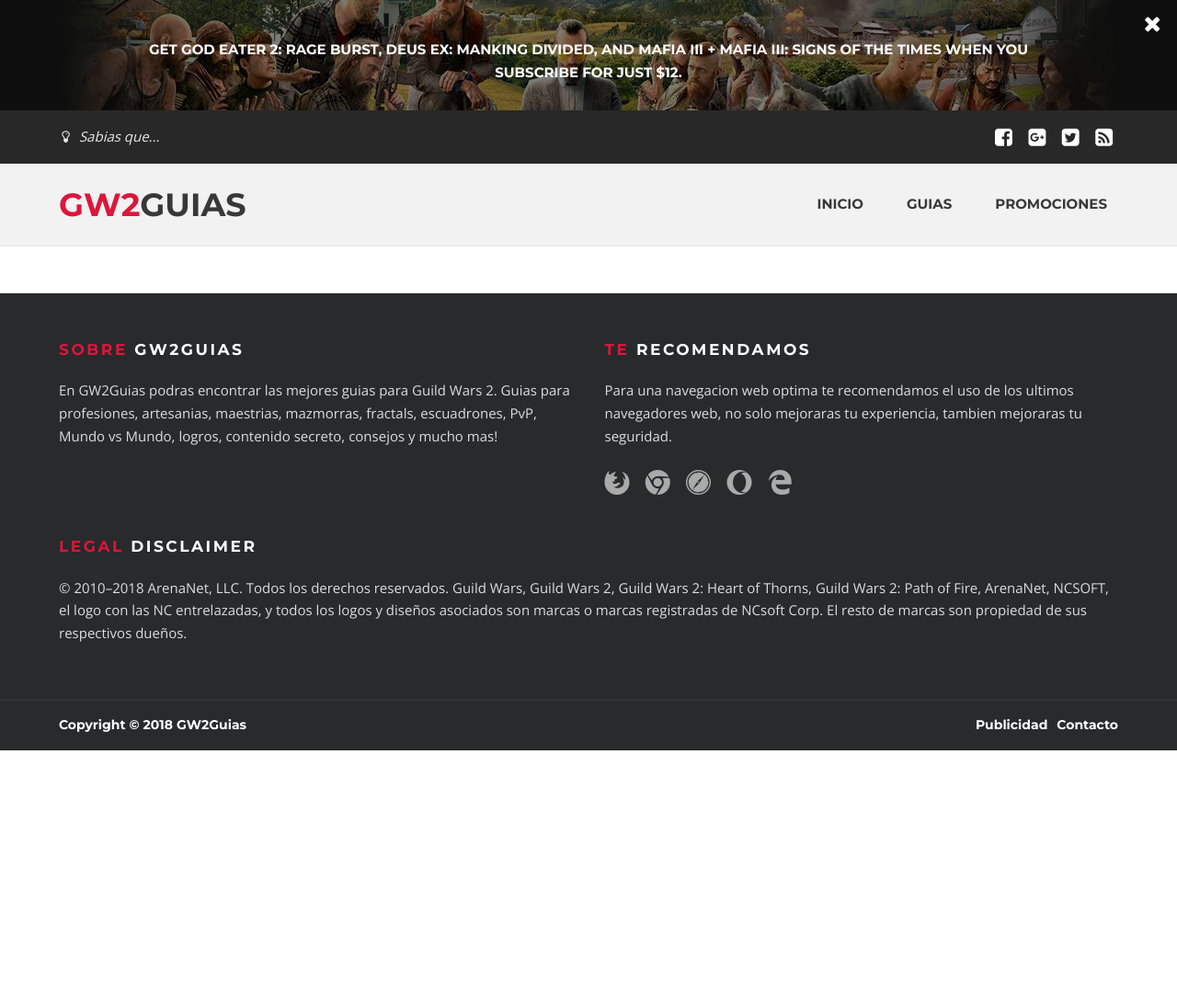
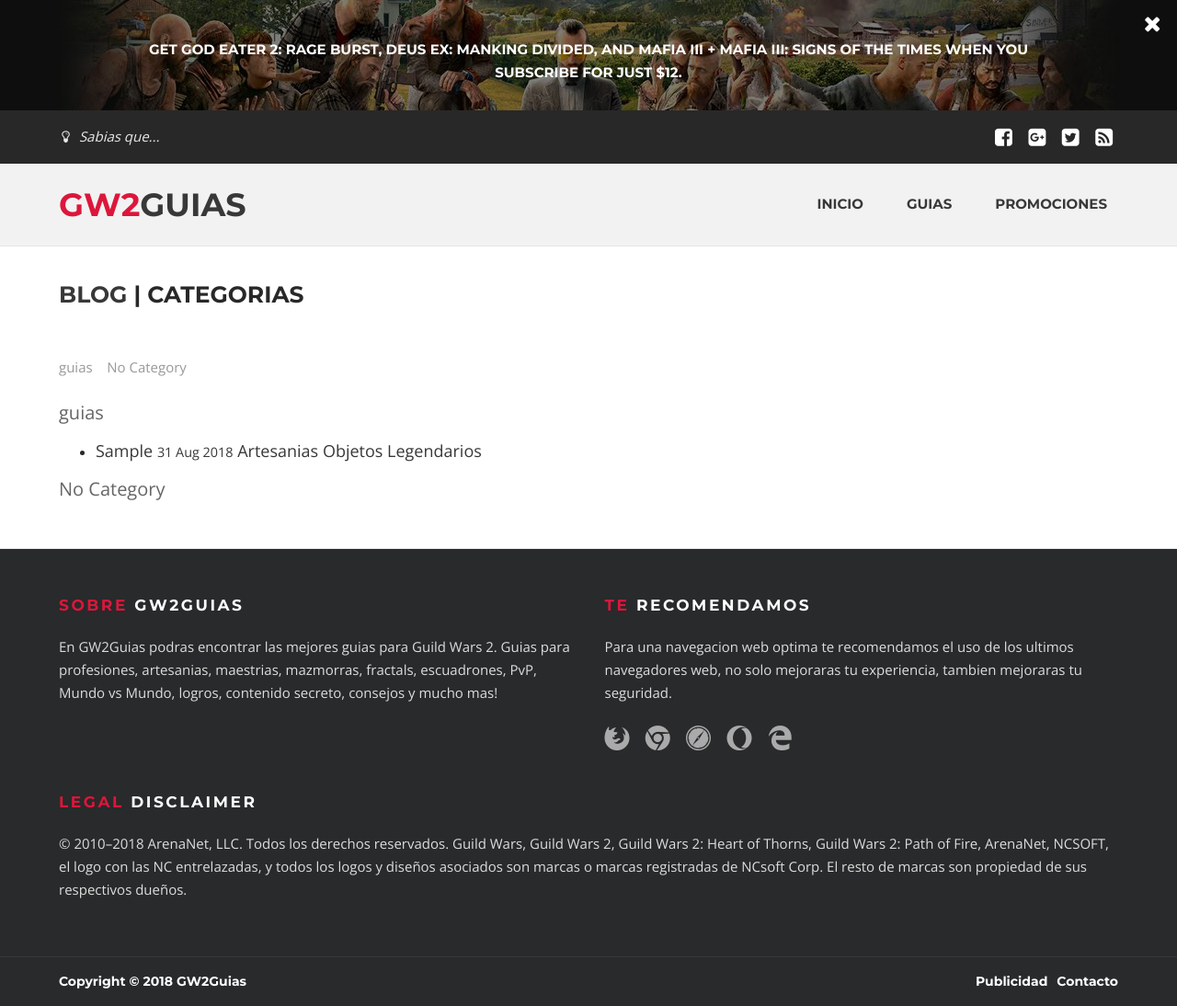
Before and after one commit to ACast59/GW2Guias, a Jekyll site: the page built from category.html, in a window 1280 px wide. Shown: the whole page at 92% size. Built offline with Jekyll 4.4.1, drawn with Linux system fonts in a browser that asks for light colours; before the commit the page ends 900 px from its top, so only the background shows below that.

Commit message:
Update category.html

```diff
--- a/category.html
+++ b/category.html
@@ -3,31 +3,84 @@
 title: Categorias
 ---
 
-{% comment %}
-=======================
-The following part extracts all the tags from your posts and sort tags, so that you do not need to manually collect your tags to a place.
-=======================
-{% endcomment %}
-{% assign rawtags = "" %}
+{% comment%}
+Here we generate all the categories.
+{% endcomment%}
+
+{% assign rawcats = "" %}
 {% for post in site.posts %}
-	{% assign ttags = post.tags | join:'|' | append:'|' %}
-	{% assign rawtags = rawtags | append:ttags %}
+{% assign tcats = post.category | join:'|' | append:'|' %}
+{% assign rawcats = rawcats | append:tcats %}
 {% endfor %}
-{% assign rawtags = rawtags | split:'|' | sort %}
 
-{% comment %}
-=======================
-The following part removes dulpicated tags and invalid tags like blank tag.
-=======================
-{% endcomment %}
-{% assign tags = "" %}
-{% for tag in rawtags %}
-	{% if tag != "" %}
-		{% if tags == "" %}
-			{% assign tags = tag | split:'|' %}
-		{% endif %}
-		{% unless tags contains tag %}
-			{% assign tags = tags | join:'|' | append:'|' | append:tag | split:'|' %}
-		{% endunless %}
-	{% endif %}
+{% assign rawcats = rawcats | split:'|' | sort %}
+
+{% assign cats = "" %}
+
+{% for cat in rawcats %}
+{% if cat != "" %}
+
+{% if cats == "" %}
+{% assign cats = cat | split:'|' %}
+{% endif %}
+
+{% unless cats contains cat %}
+{% assign cats = cats | join:'|' | append:'|' | append:cat | split:'|' %}
+{% endunless %}
+{% endif %}
 {% endfor %}
+
+<h1 class="page-title">
+  <a href="/blog">Blog</a> | {{ page.title }}
+</h1>
+<br/>
+
+<div class="posts">
+<p>
+{% for ct in cats %}
+<a href="#{{ ct | slugify }}" class="codinfox-category-mark" style="color:#999;text-decoration: none;"> {{ ct }} </a> &nbsp;&nbsp;
+{% endfor %}
+<a href="#no-category" class="codinfox-category-mark" style="color:#999;text-decoration: none;"> No Category </a> &nbsp;&nbsp;
+</p>
+
+{% for ct in cats %}
+<h2 id="{{ ct | slugify }}">{{ ct }}</h2>
+<ul class="codinfox-category-list">
+  {% for post in site.posts %}
+  {% if post.category contains ct %}
+  <li>
+    <h3>
+      <a href="{{ post.url }}">
+        {{ post.title }}
+        <small>{{ post.date | date_to_string }}</small>
+      </a>
+      {% for tag in post.tags %}
+      <a class="codinfox-tag-mark" href="/blog/tag/#{{ tag | slugify }}">{{ tag }}</a>
+      {% endfor %}
+    </h3>
+  </li>
+  {% endif %}
+  {% endfor %}
+</ul>
+{% endfor %}
+
+<h2 id="no-category">No Category</h2>
+<ul class="codinfox-category-list">
+  {% for post in site.posts %}
+  {% unless post.category %}
+  <li>
+    <h3>
+      <a href="{{ post.url }}">
+        {{ post.title }}
+        <small>{{ post.date | date_to_string }}</small>
+      </a>
+      {% for tag in post.tags %}
+      <a class="codinfox-tag-mark" href="/blog/tag/#{{ tag | slugify }}">{{ tag }}</a>
+      {% endfor %}
+    </h3>
+  </li>
+  {% endunless %}
+  {% endfor %}
+</ul>
+
+</div>
```
